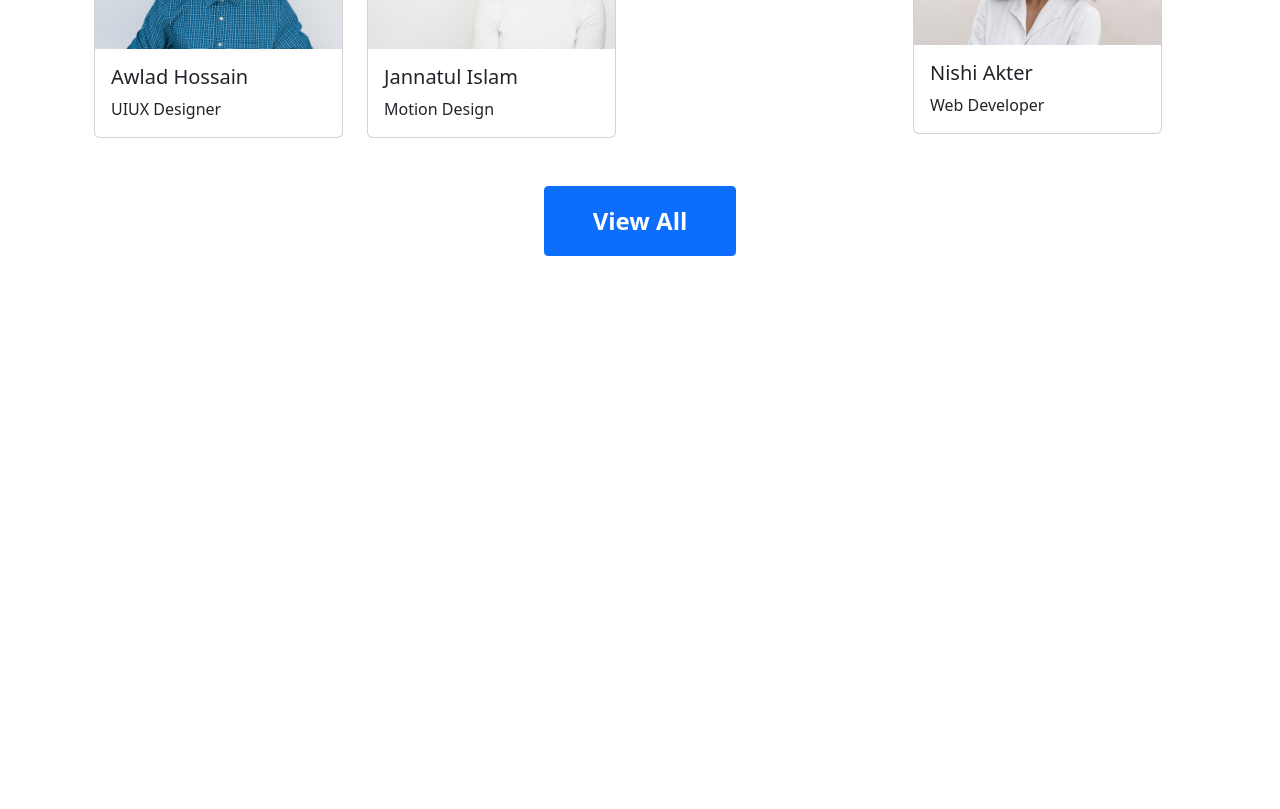
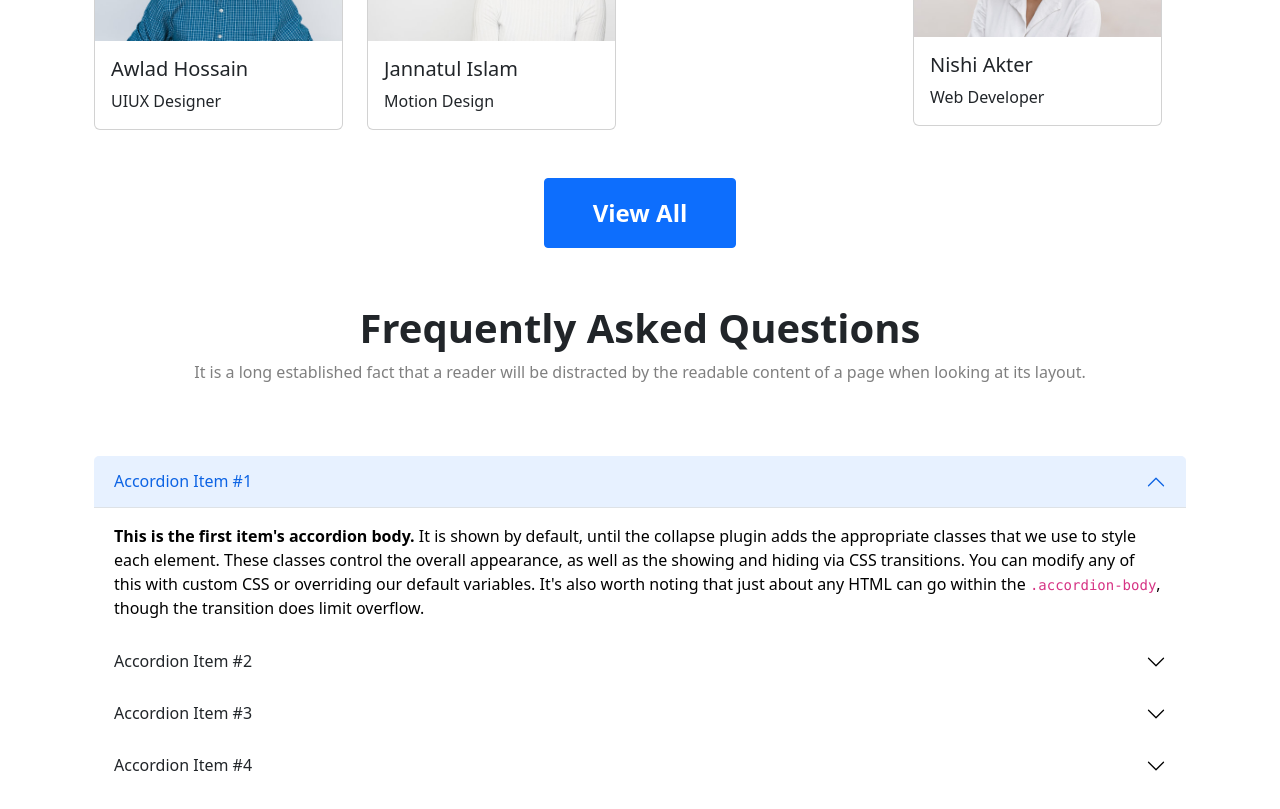
Before and after one commit to MohammadSazzatulislam/EdTech-portfolio, a plain HTML site: page index.html in a window 1280 px wide. Shown: the part 3025-3834 px from the top of the page. Before the commit the page ends 3329 px from the top, so only its background shows below. Drawn offline with nearby package versions, Linux system fonts and the light colour scheme.

Commit message:
add qustion section

```diff
--- a/index.html
+++ b/index.html
@@ -192,7 +192,7 @@
               </section>
 
               <!-- modal section -->
-              <section class=" mt-5 pt-2" id="modalbutton" >
+              <section  id="modalbutton" >
               <!-- Modal -->
                 <div class="modal fade" id="exampleModal" tabindex="-1" aria-labelledby="exampleModalLabel"  aria-hidden="true">
                     <div class="modal-dialog">
@@ -279,6 +279,64 @@
               </section>
               <!-- successfull student section -->
 
+              <!-- Questin section -->
+              <section class="container">
+                <div class=" container-fluid p-2 w-auto text-center">
+                  <h1 class="fw-bold">Frequently Asked Questions</h1>
+                  <p class="text-black-50">It is a long established fact that a reader will be distracted by the readable content of a page when looking at its layout.</p>
+                </div>
+                <div class="accordion container-fluid  my-5 " id="accordionExample">
+                  <div class="accordion-item border-0">
+                    <h2 class="accordion-header" id="headingOne">
+                      <button class="accordion-button" type="button" data-bs-toggle="collapse" data-bs-target="#collapseOne" aria-expanded="true" aria-controls="collapseOne">
+                        Accordion Item #1
+                      </button>
+                    </h2>
+                    <div id="collapseOne" class="accordion-collapse collapse show" aria-labelledby="headingOne" data-bs-parent="#accordionExample">
+                      <div class="accordion-body">
+                        <strong>This is the first item's accordion body.</strong> It is shown by default, until the collapse plugin adds the appropriate classes that we use to style each element. These classes control the overall appearance, as well as the showing and hiding via CSS transitions. You can modify any of this with custom CSS or overriding our default variables. It's also worth noting that just about any HTML can go within the <code>.accordion-body</code>, though the transition does limit overflow.
+                      </div>
+                    </div>
+                  </div>
+                  <div class="accordion-item border-0">
+                    <h2 class="accordion-header" id="headingTwo">
+                      <button class="accordion-button collapsed" type="button" data-bs-toggle="collapse" data-bs-target="#collapseTwo" aria-expanded="false" aria-controls="collapseTwo">
+                        Accordion Item #2
+                      </button>
+                    </h2>
+                    <div id="collapseTwo" class="accordion-collapse collapse" aria-labelledby="headingTwo" data-bs-parent="#accordionExample">
+                      <div class="accordion-body">
+                        <strong>This is the second item's accordion body.</strong> It is hidden by default, until the collapse plugin adds the appropriate classes that we use to style each element. These classes control the overall appearance, as well as the showing and hiding via CSS transitions. You can modify any of this with custom CSS or overriding our default variables. It's also worth noting that just about any HTML can go within the <code>.accordion-body</code>, though the transition does limit overflow.
+                      </div>
+                    </div>
+                  </div>
+                  <div class="accordion-item border-0">
+                    <h2 class="accordion-header" id="headingThree">
+                      <button class="accordion-button collapsed" type="button" data-bs-toggle="collapse" data-bs-target="#collapseThree" aria-expanded="false" aria-controls="collapseThree">
+                        Accordion Item #3
+                      </button>
+                    </h2>
+                    <div id="collapseThree" class="accordion-collapse collapse" aria-labelledby="headingThree" data-bs-parent="#accordionExample">
+                      <div class="accordion-body">
+                        <strong>This is the third item's accordion body.</strong> It is hidden by default, until the collapse plugin adds the appropriate classes that we use to style each element. These classes control the overall appearance, as well as the showing and hiding via CSS transitions. You can modify any of this with custom CSS or overriding our default variables. It's also worth noting that just about any HTML can go within the <code>.accordion-body</code>, though the transition does limit overflow.
+                      </div>
+                    </div>
+                  </div>
+                  <div class="accordion-item border-0">
+                    <h2 class="accordion-header" id="headingfour">
+                      <button class="accordion-button collapsed" type="button" data-bs-toggle="collapse" data-bs-target="#collapsefour" aria-expanded="false" aria-controls="collapsefour">
+                        Accordion Item #4
+                      </button>
+                    </h2>
+                    <div id="collapsefour" class="accordion-collapse collapse" aria-labelledby="headingfour" data-bs-parent="#accordionExample">
+                      <div class="accordion-body">
+                        <strong>This is the third item's accordion body.</strong> It is hidden by default, until the collapse plugin adds the appropriate classes that we use to style each element. These classes control the overall appearance, as well as the showing and hiding via CSS transitions. You can modify any of this with custom CSS or overriding our default variables. It's also worth noting that just about any HTML can go within the <code>.accordion-body</code>, though the transition does limit overflow.
+                      </div>
+                    </div>
+                  </div>
+                </div>
+              </section>
+              <!-- Questin section -->
 
 
 
```
